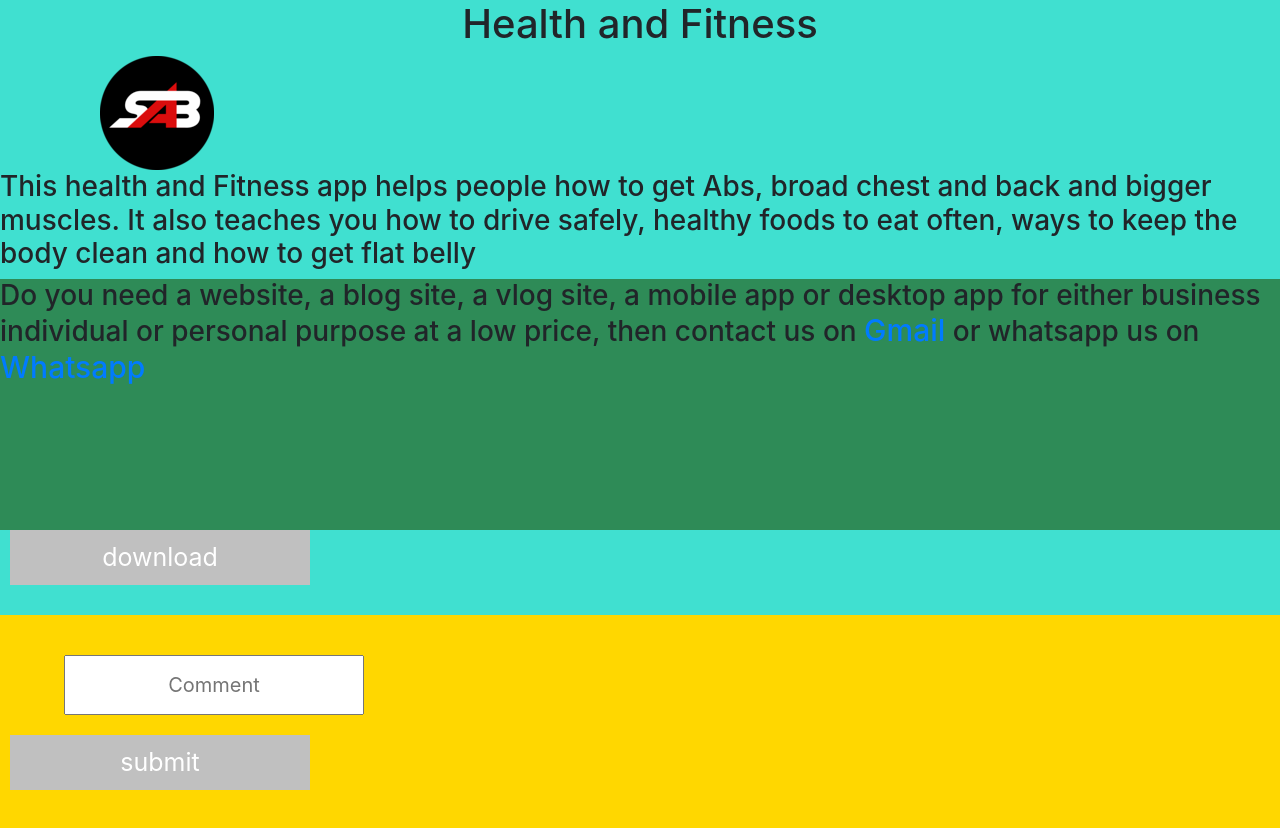
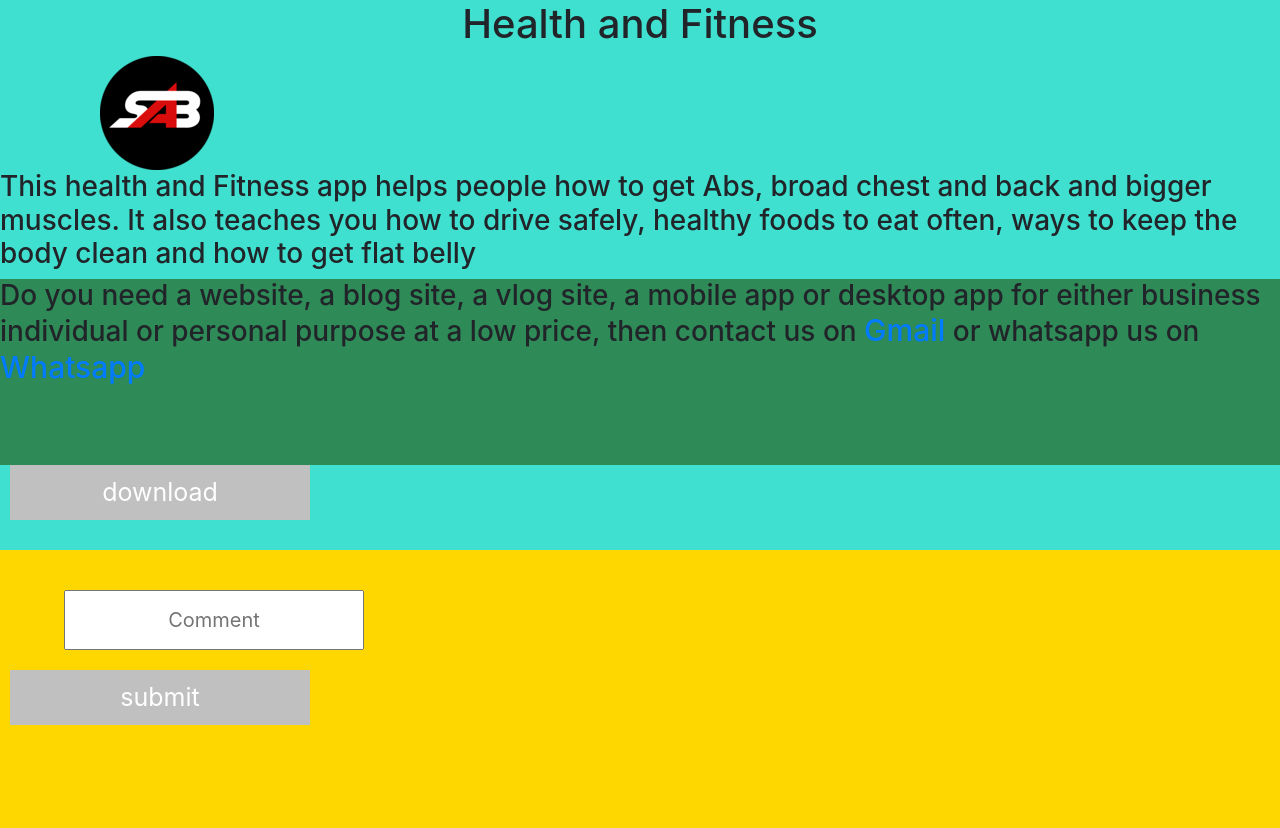
Before and after one commit to joseph712/Health-and-Fitness, a plain HTML site: page index.html in a window 1280 px wide. Shown: the top 828 px of the page. Drawn offline with nearby package versions, Linux system fonts and the light colour scheme.

Commit message:
Update index.html

```diff
--- a/index.html
+++ b/index.html
@@ -83,7 +83,7 @@
       }
       #ads{
         background:seagreen;
-        height:350px
+        height:200px
 
       }
 
```
